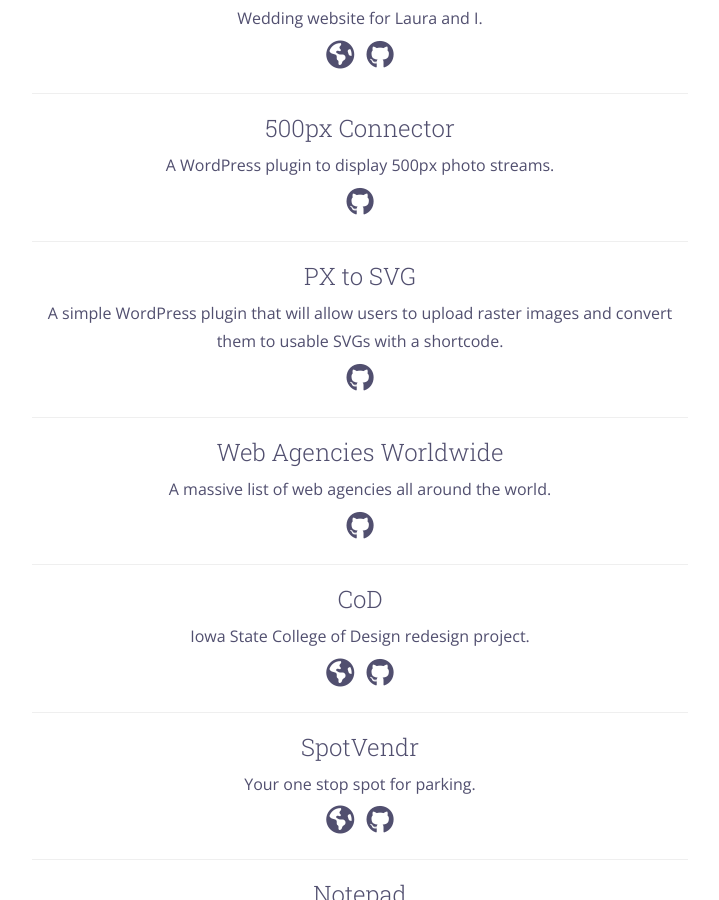
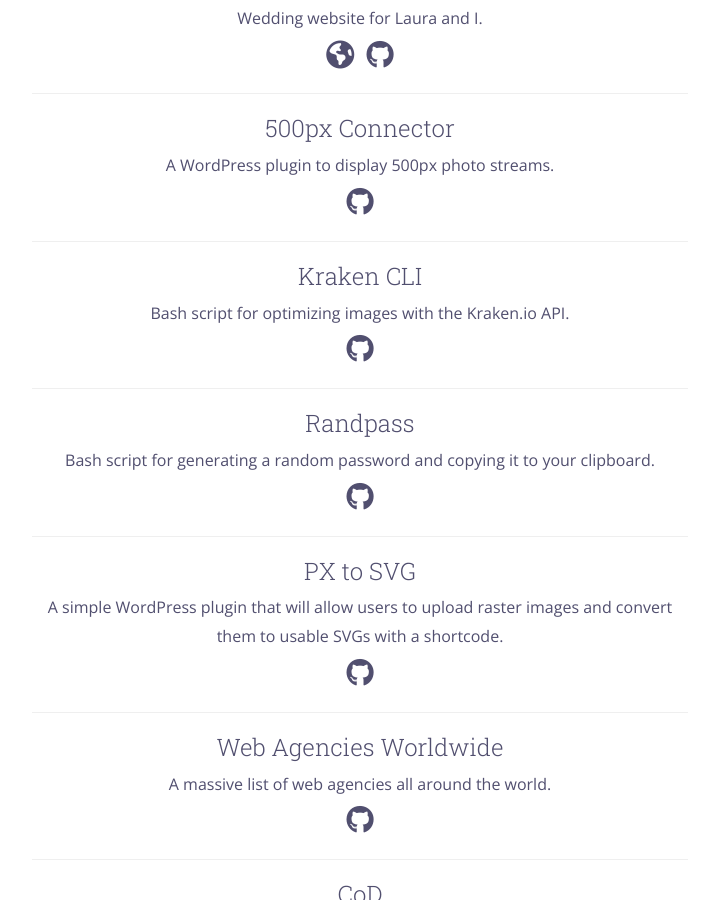
Before and after one commit to kjbrum/kjbrum.github.io, a Jekyll site: the page built from projects.html, in a window 1280 px wide and 900 px high, scrolled down 1559 px. Shown: the whole window, without its empty margins (280-999 px from the left). Built offline with Jekyll 4.4.1, drawn with Linux system fonts in a browser that asks for light colours; nearby versions of some CDN libraries.

Commit message:
Add a couple Bash projects

```diff
--- a/_data/projects.yml
+++ b/_data/projects.yml
@@ -82,6 +82,18 @@
     - icon: "github"
       url: https://github.com/kjbrum/500px-Connector
 
+- name: "Kraken CLI"
+  description: "Bash script for optimizing images with the Kraken.io API."
+  links:
+    - icon: "github"
+      url: https://github.com/kjbrum/kraken-cli
+
+- name: "Randpass"
+  description: "Bash script for generating a random password and copying it to your clipboard."
+  links:
+    - icon: "github"
+      url: https://github.com/kjbrum/randpass
+
 - name: "PX to SVG"
   description: "A simple WordPress plugin that will allow users to upload raster images and convert them to usable SVGs with a shortcode."
   links:
```
